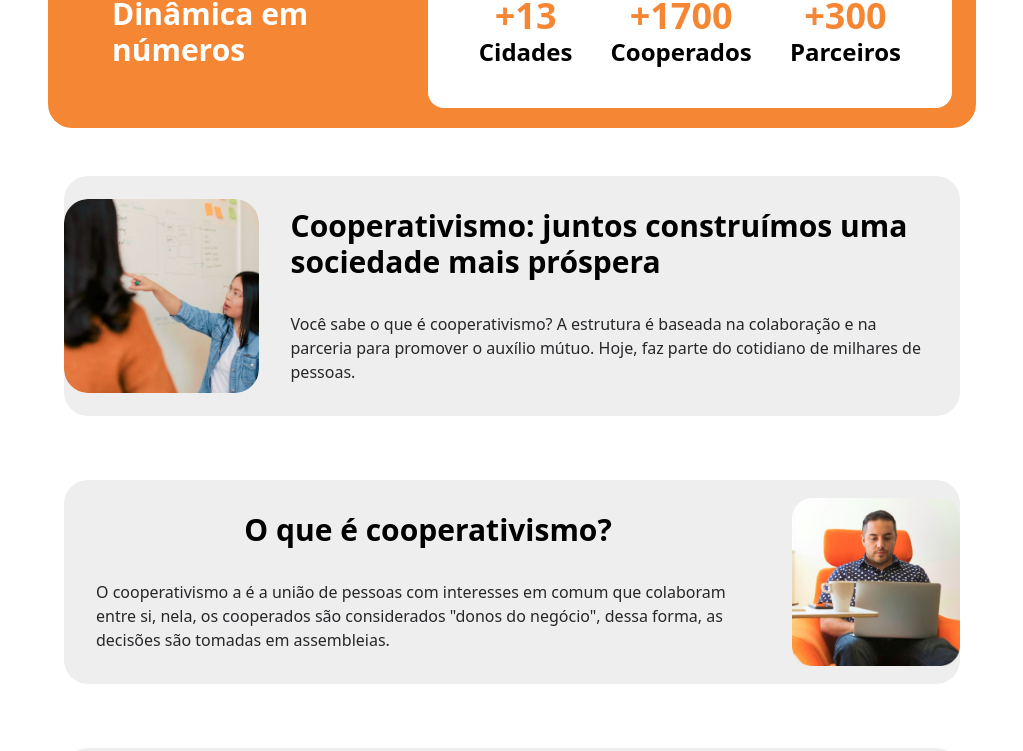
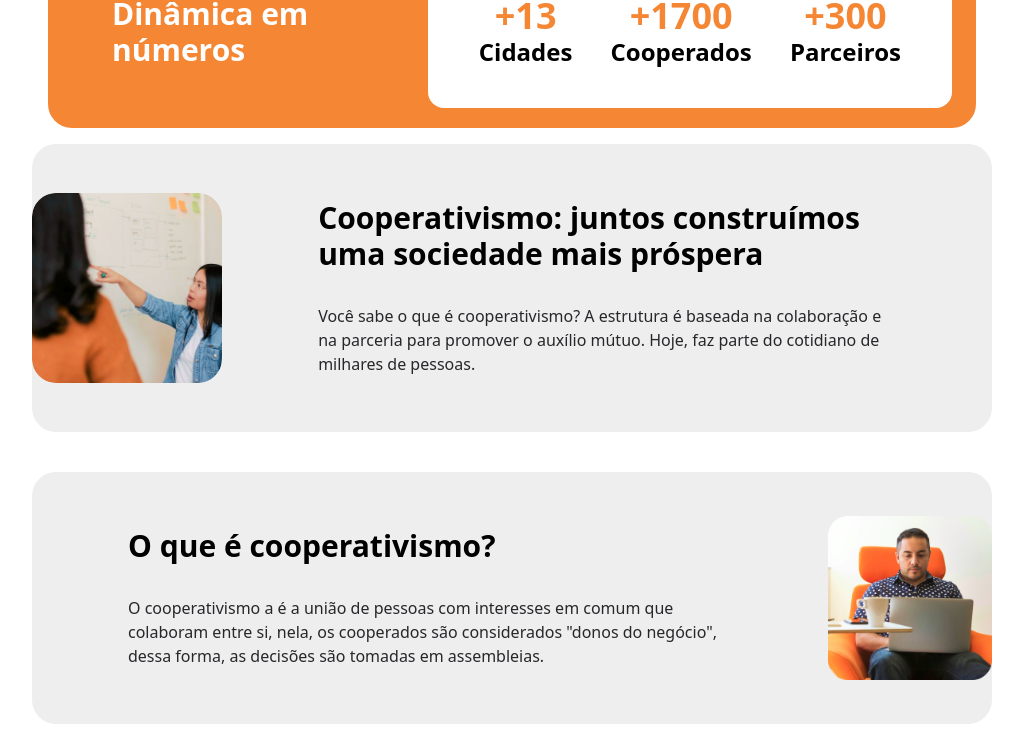
Before and after one commit to joaogg77br/dinamica, a React (Vite) app: page / in a window 1280 px wide. Shown: the part 608-1359 px from the top of the page, without its empty margins (128-1151 px from the left). Built offline with nearby package versions, Linux system fonts and the light colour scheme.

Commit message:
espero que dessa vez vá

```diff
--- a/src/App.jsx
+++ b/src/App.jsx
@@ -8,9 +8,9 @@ import ImageExplain3 from "./assets/explain3.png"
 import Advantagens from './components/Advantages'
 import LastNews from './components/LastNews'
 import Footer from './components/Footer'
-import Award  from './assets/award.png'
+import Award from './assets/award.png'
 import TaskSquare from './assets/task-square.png'
-import  Wallet  from './assets/wallet-add.png'
+import Wallet from './assets/wallet-add.png'
 import Teacher from './assets/teacher.png'
 import Brif from "./assets/brifecase-tick.png"
 import Security from "./assets/security-user.png"
@@ -41,7 +41,7 @@ function App() {
             </div>
           </div>
         </div>
-
+        <div className='flex flex-col gap-10'>
           <Explain
             title={"Cooperativismo: juntos construímos uma sociedade mais próspera"}
             text={"Você sabe o que é cooperativismo? A estrutura é baseada na colaboração e na parceria para promover o auxílio mútuo. Hoje, faz parte do cotidiano de milhares de pessoas."}
@@ -59,6 +59,7 @@ function App() {
             img={ImageExplain3}
             side={true}
           />
+        </div>
 
         <div className='p-4 sm:p-8'>
           <div className='text-white  p-4 md:p-20 mt-4 rounded-2xl bg-verde'>
@@ -84,11 +85,11 @@ function App() {
         <div className='flex justify-center items-center m-5'>
           <div className='grid grid-cols-2 gap-6 sm:grid-cols-3 '>
             <Advantagens number={1} text={"Ser Sócio-cotista"} img={Award} />
-          <Advantagens number={2} text={"Opinar e votar nas decisões"} img={TaskSquare}/>
-          <Advantagens number={3} text={"Oportunidade  de trabalho"} img={Wallet}/>
-          <Advantagens number={4} text={"Qualificação profissional"} img={Teacher}/>
-          <Advantagens number={5} text={"Direitos previdenciários"} img={Brif}/>
-          <Advantagens number={6} text={"Jalecos e calçados profissionais"} img={Security}/>
+            <Advantagens number={2} text={"Opinar e votar nas decisões"} img={TaskSquare} />
+            <Advantagens number={3} text={"Oportunidade  de trabalho"} img={Wallet} />
+            <Advantagens number={4} text={"Qualificação profissional"} img={Teacher} />
+            <Advantagens number={5} text={"Direitos previdenciários"} img={Brif} />
+            <Advantagens number={6} text={"Jalecos e calçados profissionais"} img={Security} />
           </div>
         </div>
       </div>
--- a/src/components/Explain.jsx
+++ b/src/components/Explain.jsx
@@ -3,21 +3,21 @@
 export default function Explain({title,text,img,side}){
 
     return(
-        <div className="p-4 sm:p-8">
+        <div className="">
             <div className="flex flex-col bg-cinza rounded-3xl lg:flex-row w-full sm:items-center ">
                 { side?
                 <div>
-                    <img src={img} alt="Not found" className="max-h-96 w-full rounded-3xl sm:h-full sm:w-96" />
+                    <img src={img} alt="Not found" className="w-full rounded-3xl h-30" />
                 </div>
                     :null
                 }
-                <div className="flex flex-col p-4 justify-center items-center">
-                    <h1 className="font-semibold text-xl mb-4 m-4 sm:text-3xl">{title}</h1>
+                <div className="flex flex-col p-10 px-20">
+                    <h1 className="font-semibold text-start text-xl mb-4 m-4 sm:text-3xl">{title}</h1>
                     <p className="m-4 text-zinc-800 ">{text}</p>
                 </div>
                 { !side?
                 <div>
-                    <img src={img} alt="Not found" className="max-h-96 w-full sm:h-full sm:w-96" />
+                    <img src={img} alt="Not found" className="h-96 w-full sm:h-full" />
                 </div>
                     :null
                 }
--- a/src/pages/Atucao.jsx
+++ b/src/pages/Atucao.jsx
@@ -1,18 +1,18 @@
 import Footer from "../components/Footer";
 import Header from "../components/Header";
 import Info from "../components/Info";
-import Mapa from "../assets/map.svg"
+import manual from "../assets/map.svg"
 
 export default function Atuacao() {
     return (
         <>
-            <div className="sm:px-10 lg:px-20">
+            <div className="sm:px-10 lg:px-40">
                 <Header/>
                 <Info Title={"Onde atuamos"}/>
             </div>
                 <div className="flex flex-col flex-wrap-reverse w-full gap-4 p-16 bg-zinc-100">
                     <p className=" text-center lg:text-md">A Dinâmica possui mais <span className="font-bold">de 6 mil cooperados</span>, e presta seus serviços através de seus cooperados em empresas públicas e privadas, <br></br>presentes nos estados de Alagoas, Pernambuco e Paraíba.</p>
-                    <img className="lg:h-96 lg:96" src={Mapa} alt="" />
+                    <img className="lg:h-96 lg:96" src={manual} alt="" />
                 </div>
                 <Footer/>
         </>
--- a/src/pages/Mvv.jsx
+++ b/src/pages/Mvv.jsx
@@ -13,7 +13,7 @@ export default function Mvv() {
                 <Header />
                 <Info Title={"Missão, Visão e Ação"} text={""} />
             </div>
-                <section className=" w-full p-10 lg:px/-40  grid grid-cols-1  gap-10 bg-zinc-100">
+                <section className=" w-full p-10 lg:px-40  grid grid-cols-1  gap-10 bg-zinc-100">
                     <div className="bg-orange-500 text-white rounded-2xl flex flex-col sm:flex-row sm:items-center lg:justify-center lg:p-10">
                         <img src={Interative} alt="" className=" flex justify-center max-w-40 items-center rounded-2xl m-10" />
                         <div className="flex  gap-4 flex-col p-10 text-start ">
```
Lines whose indentation alone changed are shown as unchanged.
